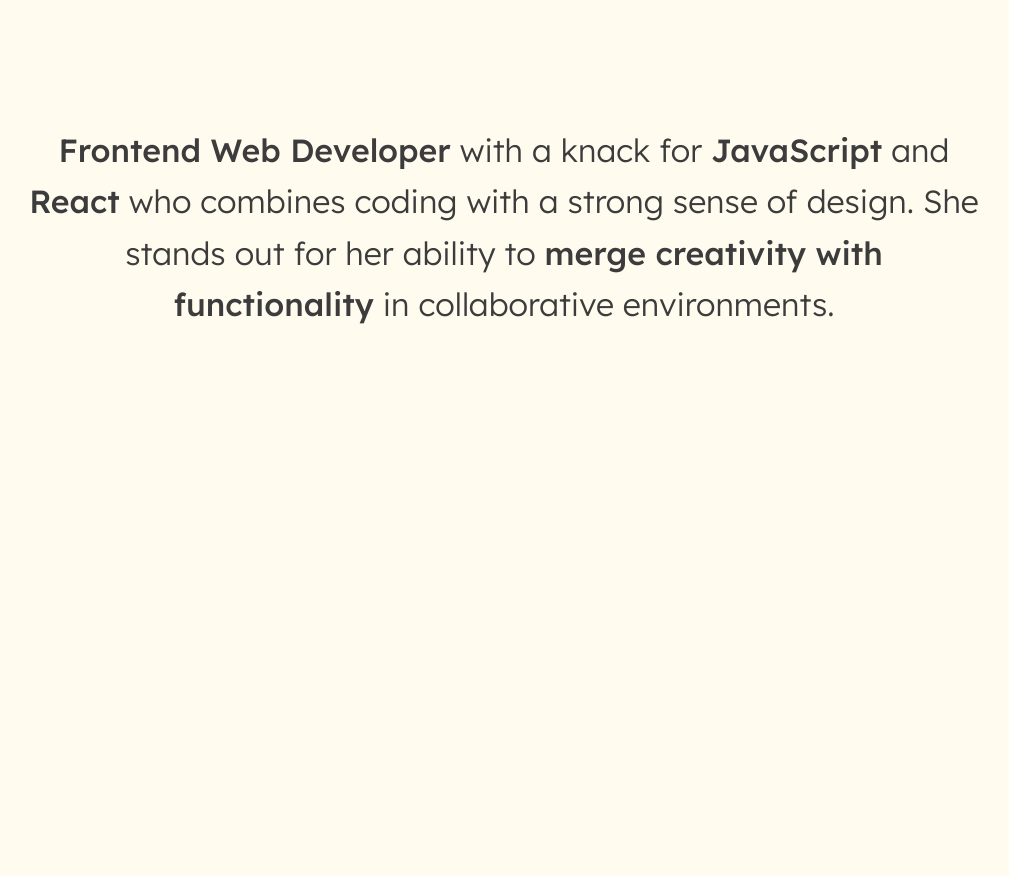
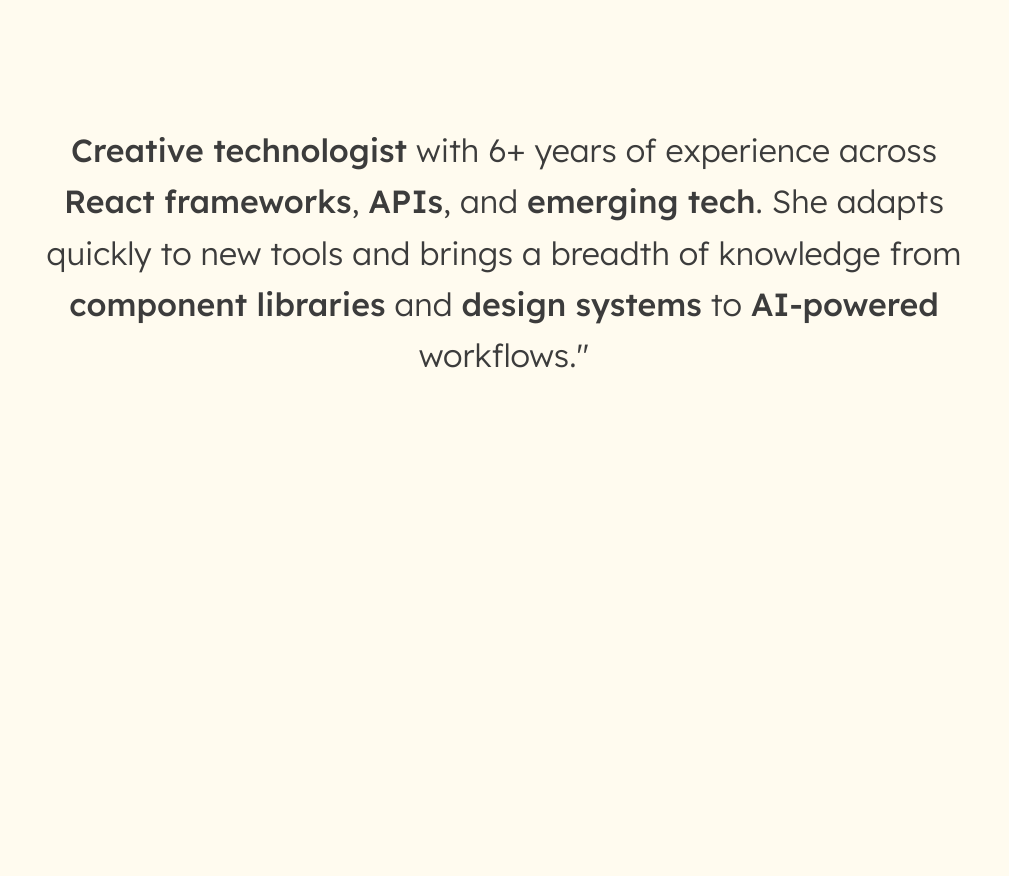
Before and after one commit to emdok/portfolio-v2, a Vue app: page / in a window 1280 px wide. Shown: the part 860-1736 px from the top of the page, without its empty margins (136-1145 px from the left). Built offline with nearby package versions, Linux system fonts and the light colour scheme.

Commit message:
update bio and add claude init

```diff
--- a/src/views/AboutView.vue
+++ b/src/views/AboutView.vue
@@ -3,11 +3,12 @@
 <template>
   <div class="about-view">
     <p class="p2">
-      <span class="p2--bold">Frontend Web Developer</span> with a knack for
-      <span class="p2--bold">JavaScript</span> and <span class="p2--bold">React</span> who combines
-      coding with a strong sense of design. She stands out for her ability to
-      <span class="p2--bold">merge creativity with functionality</span>
-      in collaborative environments.
+      <span class="p2--bold">Creative technologist</span> with 6+ years of experience across <span
+        class="p2--bold">React frameworks</span>, <span class="p2--bold"> APIs</span>, and <span
+        class="p2--bold">emerging tech</span>. She adapts
+      quickly to new tools and brings a breadth of knowledge from <span class="p2--bold">component libraries</span> and
+      <span class="p2--bold">design systems</span> to <span class="p2--bold">AI-powered</span>
+      workflows."
     </p>
   </div>
 </template>
```
Also changed, not shown: 1 other file (tests, documents, lock files or other folders).
